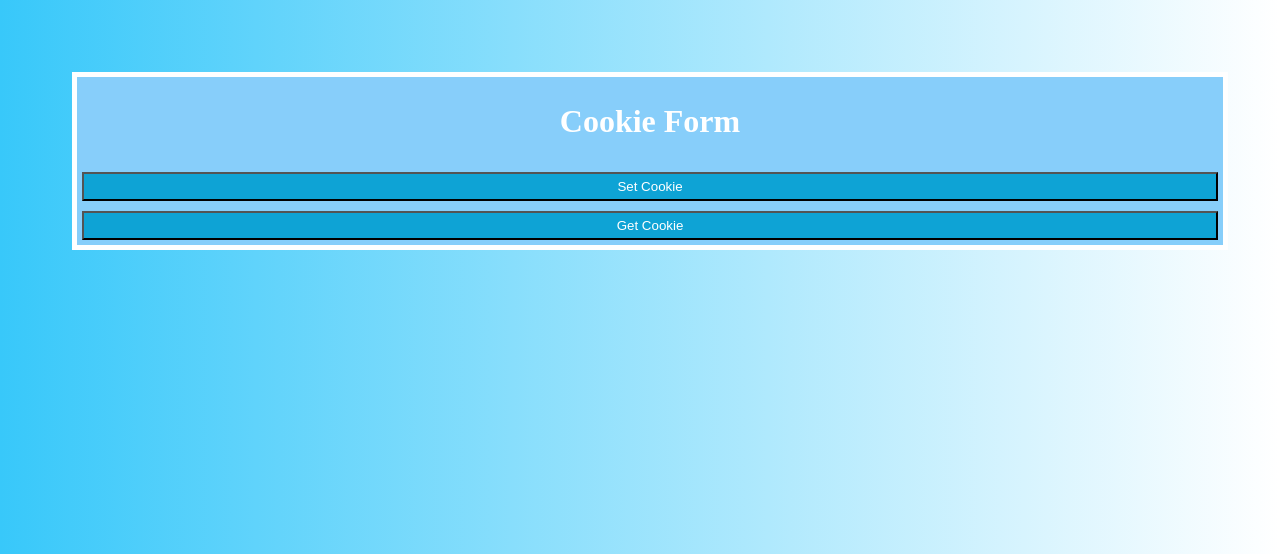
After one commit to Isrvx0/back-end-basics, a PHP site: page /lesson13.php in a window 1280 px wide. The commit adds this page. Shown: the top 554 px of the page. Run offline with PHP 8.4, Linux system fonts and the light colour scheme.

Commit message:
lesson 13 => cookies

```diff
--- /dev/null
+++ b/cursus/lesson13.php
@@ -0,0 +1,25 @@
+<!DOCTYPE html>
+<html>
+<head>
+    <link rel="stylesheet" href="style.css">
+</head>
+<body>
+        <?php
+        if (isset($_POST["btnset"])) {
+            setcookie("user" , "Jimin"); //=> 'user' hier is the key, and the value is "Jimin"
+        }
+        if (isset($_POST["btnget"])){
+            echo $_COOKIE["user"];
+        }
+
+        ?>
+         <form method="post">
+            <div>
+                <h1> Cookie Form </h1>
+
+                <button name="btnset">Set Cookie</button>
+                <br>
+                <button name="btnget">Get Cookie</button>
+            </div>
+        </form>
+</body>
--- a/cursus/style.css
+++ b/cursus/style.css
@@ -31,7 +31,7 @@ div {
     padding: 5px;
     background-color: #87CEFA;
 }
-h2{
+h1, h2{
     text-align: center;
     color: white;
 }
```
